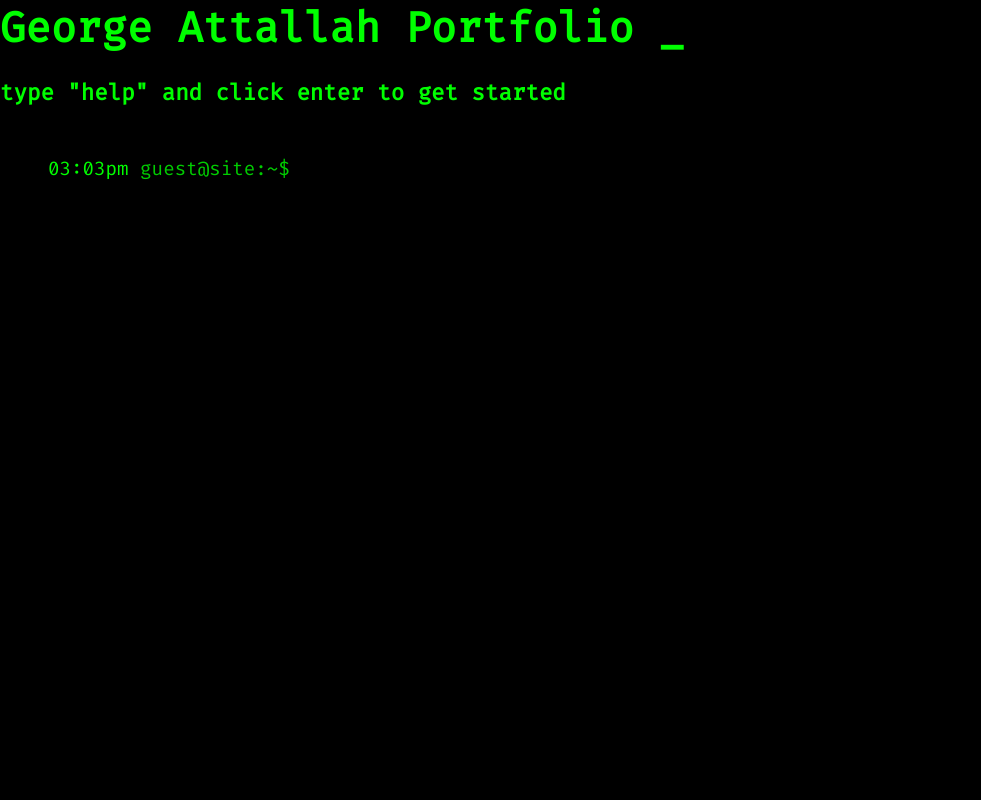
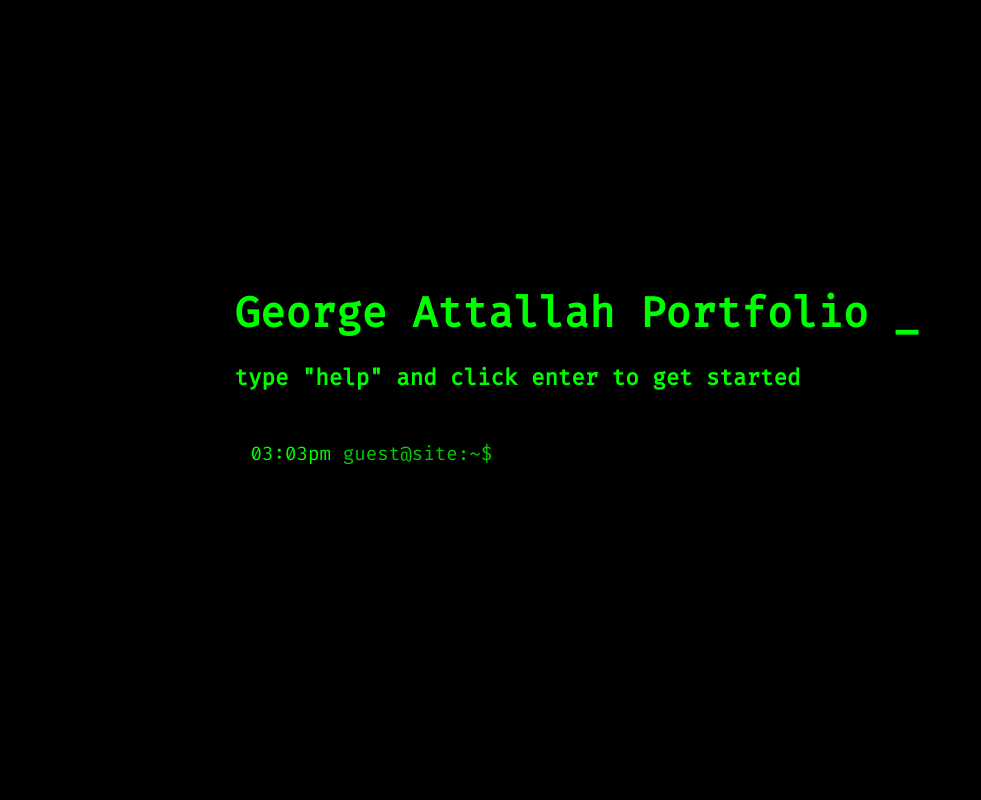
Before and after one commit to grugg1233/Portfolio-Site, a PHP site: page / in a window 1280 px wide. Shown: the whole page, without its empty margins (0-981 px from the left). Run offline with PHP 8.4, Linux system fonts and the light colour scheme.

Commit message:
changes to style and index files

```diff
--- a/src/index.php
+++ b/src/index.php
@@ -25,4 +25,6 @@
 
 
 </body>
+
+
 </html>
--- a/src/style.css
+++ b/src/style.css
@@ -1,18 +1,26 @@
 @import url('https://fonts.googleapis.com/css2?family=Fira+Code&family=JetBrains+Mono&display=swap');
+
 body {
-    font-family: 'Fira Code', 'JetBrains Mono', monospace;
-    color: rgb(0,255,0);
-    background-color: rgb(0,0,0);
-    margin: 0;
-    padding: 0;
-    font-size: 120%;
+  margin: 0;
+  padding: 0;
+  height: 100vh;
+  display: flex;
+  justify-content: center;
+  align-items: center;
+  background: #000;
+  color: rgb(0,255,0);
+  font-family: 'Fira Code', 'JetBrains Mono', monospace;
+  font-size: 120%;
+  overflow: hidden;
 }
+
 .banner {
   display: flex;
   align-items: center;
   gap: 0.5rem;
+  position: relative;
+  z-index: 2;
 }
-
 
 .headerInfo h1 {
   display: inline;
@@ -25,15 +33,18 @@ body {
 @keyframes dotIn {
   to { opacity: 1; }
 }
+
 @keyframes hide {
   to { opacity: 0; }
 }
+
 @keyframes showUnder {
   to { opacity: 1; }
 }
+
 @keyframes flashreverse {
-  0%, 49% { opacity: 0; }
-  50%, 100% { opacity: 1; }
+  0%,49% { opacity: 0; }
+  50%,100% { opacity: 1; }
 }
 
 .loading1,
@@ -46,37 +57,44 @@ body {
 .loading1 {
   animation: dotIn 0.5s forwards, hide 0s forwards 1.5s;
 }
+
 .loading2 {
   animation: dotIn 0.5s forwards 0.5s, hide 0s forwards 1.5s;
 }
+
 .loading3 {
   animation: dotIn 0.5s forwards 1s, hide 0s forwards 1.5s;
 }
 
 .blinking {
-  animation: showUnder 0s forwards 1.5s, flashreverse 1s infinite steps(6, start) 1.5s;
+  animation: showUnder 0s forwards 1.5s, flashreverse 1s infinite steps(6,start) 1.5s;
 }
 
 a {
   color: #00CC66;
   text-decoration: none;
 }
+
 a:hover {
   text-decoration: underline;
 }
 
-
 .terminal {
+  position: relative;
+  z-index: 2;
   padding: 1rem;
-  background: #000;
+  background: rgba(0,0,0,0.75);
   color: #0f0;
   font-family: 'Fira Code', monospace;
+  width: 100%;
   max-width: 1000px;
-  margin: 2rem  ;
+  margin: 2rem auto;
 }
+
 .prompt {
   color: #0c0;
 }
+
 .terminal input {
   background: transparent;
   border: none;
@@ -91,7 +109,7 @@ a:hover {
   width: 100%;
   border-collapse: collapse;
   margin: 2rem 0;
-  font-family: 'VT323', 'Consolas', 'Courier New', monospace;
+  font-family: 'JetBrains Mono', monospace;
   color: #00FF00;
   text-shadow: 0 0 2px #00FF00, 0 0 4px #00FF00;
 }
```
